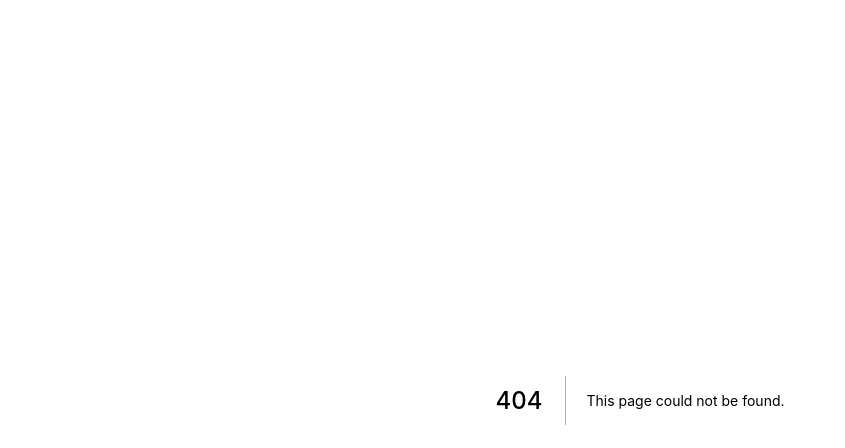
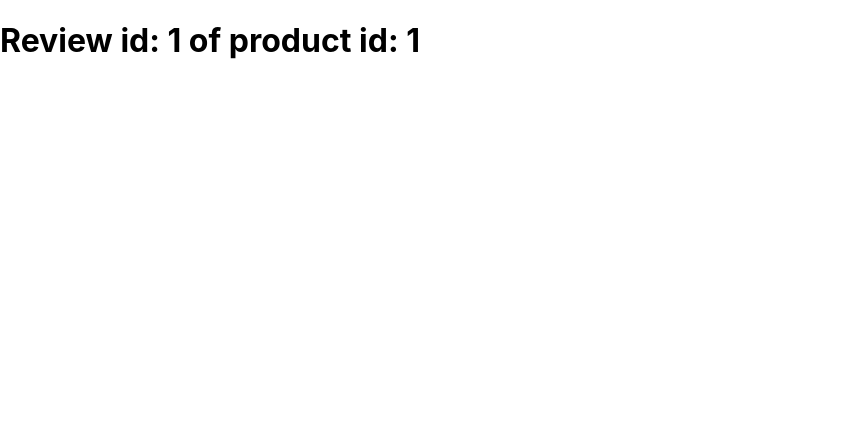
Before and after one commit to iankuratri/learning-nextjs, a Next.js app in the folder 2-next-routing/: page /product/1/review/1 in a window 1280 px wide. Before the commit this address had no page. Shown: the top 448 px of the page, without its empty margins (0-845 px from the left). Built offline with nearby package versions, Linux system fonts and the light colour scheme.

Commit message:
Nested Dynamic Routes example added

```diff
--- /dev/null
+++ b/2-next-routing/pages/product/[productId]/review/[reviewId].js
@@ -0,0 +1,13 @@
+import { useRouter } from "next/router";
+
+function ProductReview() {
+  const router = useRouter();
+  const { productId, reviewId } = router.query;
+  return (
+    <h1>
+      Review id: {reviewId} of product id: {productId}
+    </h1>
+  );
+}
+
+export default ProductReview;
```
Also changed, not shown: 2-next-routing/pages/product/[productId]/index.js (renamed from 2-next-routing/pages/product/[productId].js).
